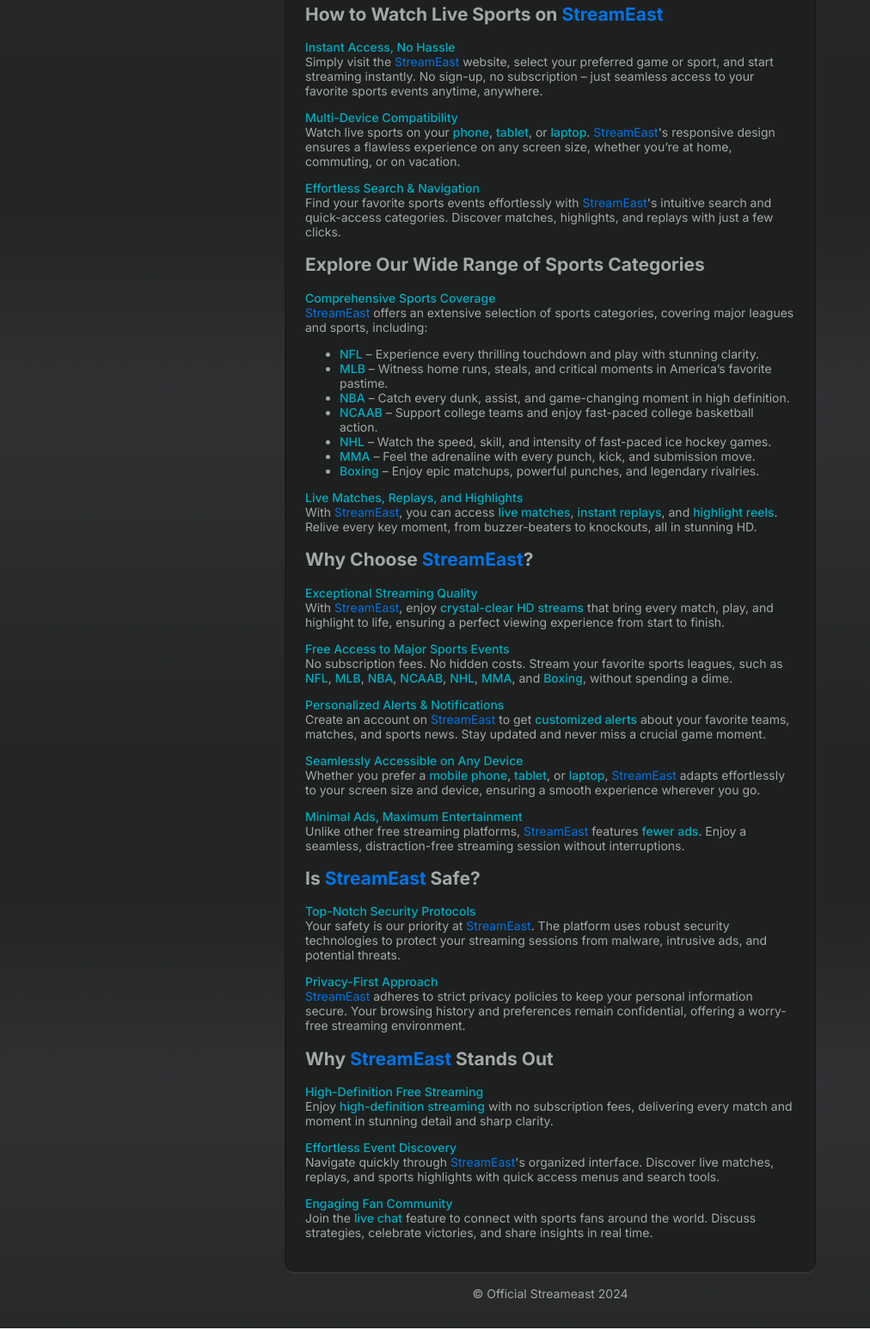
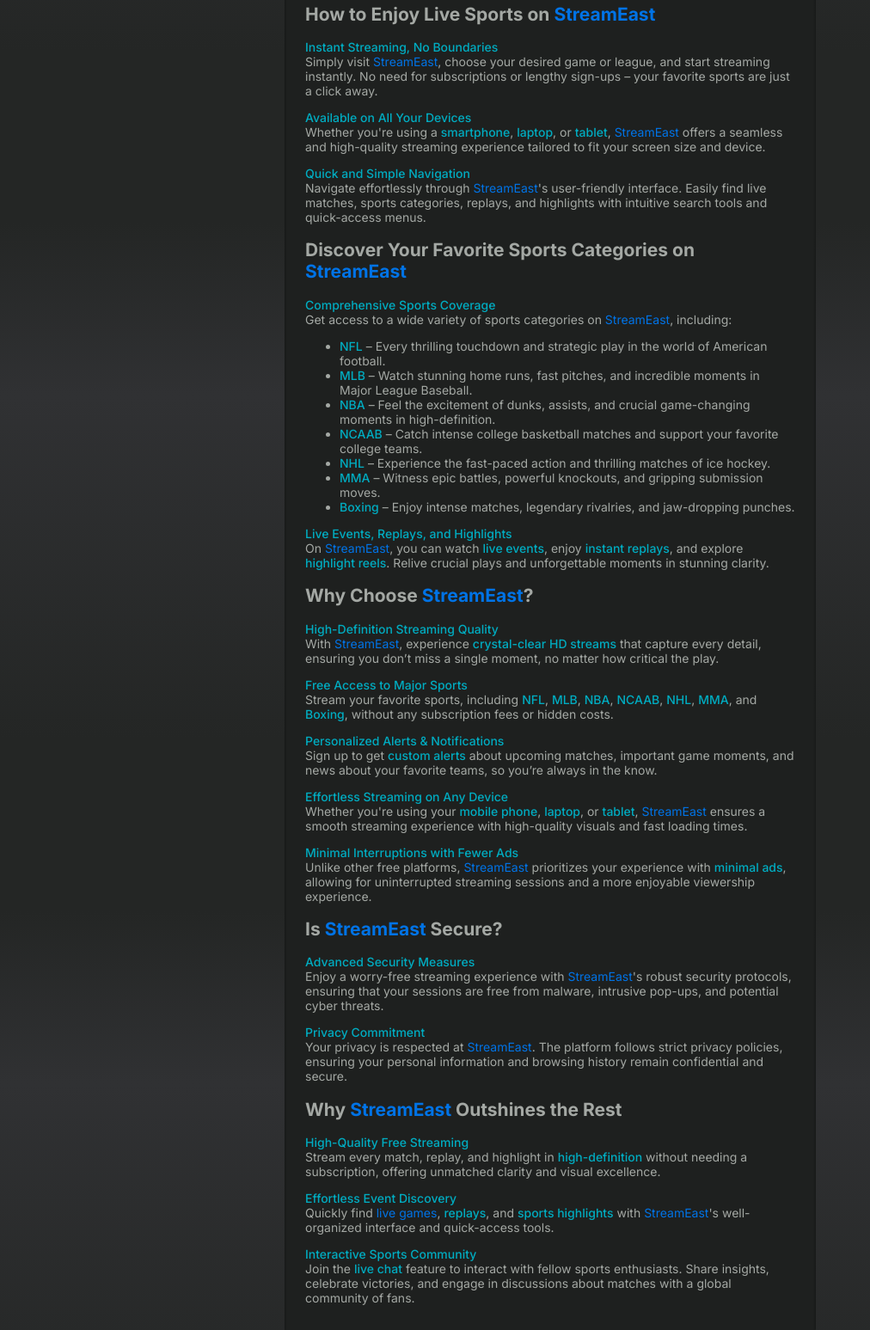
Before and after one commit to redecanais555/v2-streameast-v1-streameast-v1-streameast-v3, a plain HTML site: page index.html in a window 1280 px wide. Shown: the part 740-2287 px from the top of the page at 86% size, without its empty margins (0-1012 px from the left). Drawn offline with nearby package versions, Linux system fonts and the light colour scheme.

Commit message:
Update index.html

```diff
--- a/index.html
+++ b/index.html
@@ -77,50 +77,49 @@
 
 
 
-       <h2>How to Watch Live Sports on <span style="color: #0073e6;">StreamEast</span></h2>
-       <p><strong>Instant Access, No Hassle</strong><br />Simply visit the <span style="color: #0073e6;">StreamEast</span> website, select your preferred game or sport, and start streaming instantly. No sign-up, no subscription – just seamless access to your favorite sports events anytime, anywhere.</p>
+       <h2>How to Enjoy Live Sports on <span style="color: #0073e6;">StreamEast</span></h2>
+<p><strong>Instant Streaming, No Boundaries</strong><br />Simply visit <span style="color: #0073e6;">StreamEast</span>, choose your desired game or league, and start streaming instantly. No need for subscriptions or lengthy sign-ups – your favorite sports are just a click away.</p>
 
-       <p><strong>Multi-Device Compatibility</strong><br />Watch live sports on your <strong>phone</strong>, <strong>tablet</strong>, or <strong>laptop</strong>. <span style="color: #0073e6;">StreamEast</span>'s responsive design ensures a flawless experience on any screen size, whether you’re at home, commuting, or on vacation.</p>
+<p><strong>Available on All Your Devices</strong><br />Whether you're using a <strong>smartphone</strong>, <strong>laptop</strong>, or <strong>tablet</strong>, <span style="color: #0073e6;">StreamEast</span> offers a seamless and high-quality streaming experience tailored to fit your screen size and device.</p>
 
-       <p><strong>Effortless Search & Navigation</strong><br />Find your favorite sports events effortlessly with <span style="color: #0073e6;">StreamEast</span>'s intuitive search and quick-access categories. Discover matches, highlights, and replays with just a few clicks.</p>
+<p><strong>Quick and Simple Navigation</strong><br />Navigate effortlessly through <span style="color: #0073e6;">StreamEast</span>'s user-friendly interface. Easily find live matches, sports categories, replays, and highlights with intuitive search tools and quick-access menus.</p>
 
-       <h2>Explore Our Wide Range of Sports Categories</h2>
-       <p><strong>Comprehensive Sports Coverage</strong><br /><span style="color: #0073e6;">StreamEast</span> offers an extensive selection of sports categories, covering major leagues and sports, including:</p>
-       <ul>
-           <li><strong>NFL</strong> – Experience every thrilling touchdown and play with stunning clarity.</li>
-           <li><strong>MLB</strong> – Witness home runs, steals, and critical moments in America’s favorite pastime.</li>
-           <li><strong>NBA</strong> – Catch every dunk, assist, and game-changing moment in high definition.</li>
-           <li><strong>NCAAB</strong> – Support college teams and enjoy fast-paced college basketball action.</li>
-           <li><strong>NHL</strong> – Watch the speed, skill, and intensity of fast-paced ice hockey games.</li>
-           <li><strong>MMA</strong> – Feel the adrenaline with every punch, kick, and submission move.</li>
-           <li><strong>Boxing</strong> – Enjoy epic matchups, powerful punches, and legendary rivalries.</li>
-       </ul>
+<h2>Discover Your Favorite Sports Categories on <span style="color: #0073e6;">StreamEast</span></h2>
+<p><strong>Comprehensive Sports Coverage</strong><br />Get access to a wide variety of sports categories on <span style="color: #0073e6;">StreamEast</span>, including:</p>
+<ul>
+    <li><strong>NFL</strong> – Every thrilling touchdown and strategic play in the world of American football.</li>
+    <li><strong>MLB</strong> – Watch stunning home runs, fast pitches, and incredible moments in Major League Baseball.</li>
+    <li><strong>NBA</strong> – Feel the excitement of dunks, assists, and crucial game-changing moments in high-definition.</li>
+    <li><strong>NCAAB</strong> – Catch intense college basketball matches and support your favorite college teams.</li>
+    <li><strong>NHL</strong> – Experience the fast-paced action and thrilling matches of ice hockey.</li>
+    <li><strong>MMA</strong> – Witness epic battles, powerful knockouts, and gripping submission moves.</li>
+    <li><strong>Boxing</strong> – Enjoy intense matches, legendary rivalries, and jaw-dropping punches.</li>
+</ul>
 
-       <p><strong>Live Matches, Replays, and Highlights</strong><br />With <span style="color: #0073e6;">StreamEast</span>, you can access <strong>live matches</strong>, <strong>instant replays</strong>, and <strong>highlight reels</strong>. Relive every key moment, from buzzer-beaters to knockouts, all in stunning HD.</p>
+<p><strong>Live Events, Replays, and Highlights</strong><br />On <span style="color: #0073e6;">StreamEast</span>, you can watch <strong>live events</strong>, enjoy <strong>instant replays</strong>, and explore <strong>highlight reels</strong>. Relive crucial plays and unforgettable moments in stunning clarity.</p>
 
-       <h2>Why Choose <span style="color: #0073e6;">StreamEast</span>?</h2>
-       <p><strong>Exceptional Streaming Quality</strong><br />With <span style="color: #0073e6;">StreamEast</span>, enjoy <strong>crystal-clear HD streams</strong> that bring every match, play, and highlight to life, ensuring a perfect viewing experience from start to finish.</p>
+<h2>Why Choose <span style="color: #0073e6;">StreamEast</span>?</h2>
+<p><strong>High-Definition Streaming Quality</strong><br />With <span style="color: #0073e6;">StreamEast</span>, experience <strong>crystal-clear HD streams</strong> that capture every detail, ensuring you don’t miss a single moment, no matter how critical the play.</p>
 
-       <p><strong>Free Access to Major Sports Events</strong><br />No subscription fees. No hidden costs. Stream your favorite sports leagues, such as <strong>NFL</strong>, <strong>MLB</strong>, <strong>NBA</strong>, <strong>NCAAB</strong>, <strong>NHL</strong>, <strong>MMA</strong>, and <strong>Boxing</strong>, without spending a dime.</p>
+<p><strong>Free Access to Major Sports</strong><br />Stream your favorite sports, including <strong>NFL</strong>, <strong>MLB</strong>, <strong>NBA</strong>, <strong>NCAAB</strong>, <strong>NHL</strong>, <strong>MMA</strong>, and <strong>Boxing</strong>, without any subscription fees or hidden costs.</p>
 
-       <p><strong>Personalized Alerts & Notifications</strong><br />Create an account on <span style="color: #0073e6;">StreamEast</span> to get <strong>customized alerts</strong> about your favorite teams, matches, and sports news. Stay updated and never miss a crucial game moment.</p>
+<p><strong>Personalized Alerts & Notifications</strong><br />Sign up to get <strong>custom alerts</strong> about upcoming matches, important game moments, and news about your favorite teams, so you’re always in the know.</p>
 
-       <p><strong>Seamlessly Accessible on Any Device</strong><br />Whether you prefer a <strong>mobile phone</strong>, <strong>tablet</strong>, or <strong>laptop</strong>, <span style="color: #0073e6;">StreamEast</span> adapts effortlessly to your screen size and device, ensuring a smooth experience wherever you go.</p>
+<p><strong>Effortless Streaming on Any Device</strong><br />Whether you're using your <strong>mobile phone</strong>, <strong>laptop</strong>, or <strong>tablet</strong>, <span style="color: #0073e6;">StreamEast</span> ensures a smooth streaming experience with high-quality visuals and fast loading times.</p>
 
-       <p><strong>Minimal Ads, Maximum Entertainment</strong><br />Unlike other free streaming platforms, <span style="color: #0073e6;">StreamEast</span> features <strong>fewer ads</strong>. Enjoy a seamless, distraction-free streaming session without interruptions.</p>
+<p><strong>Minimal Interruptions with Fewer Ads</strong><br />Unlike other free platforms, <span style="color: #0073e6;">StreamEast</span> prioritizes your experience with <strong>minimal ads</strong>, allowing for uninterrupted streaming sessions and a more enjoyable viewership experience.</p>
 
-       <h2>Is <span style="color: #0073e6;">StreamEast</span> Safe?</h2>
-       <p><strong>Top-Notch Security Protocols</strong><br />Your safety is our priority at <span style="color: #0073e6;">StreamEast</span>. The platform uses robust security technologies to protect your streaming sessions from malware, intrusive ads, and potential threats.</p>
+<h2>Is <span style="color: #0073e6;">StreamEast</span> Secure?</h2>
+<p><strong>Advanced Security Measures</strong><br />Enjoy a worry-free streaming experience with <span style="color: #0073e6;">StreamEast</span>'s robust security protocols, ensuring that your sessions are free from malware, intrusive pop-ups, and potential cyber threats.</p>
 
-       <p><strong>Privacy-First Approach</strong><br /><span style="color: #0073e6;">StreamEast</span> adheres to strict privacy policies to keep your personal information secure. Your browsing history and preferences remain confidential, offering a worry-free streaming environment.</p>
+<p><strong>Privacy Commitment</strong><br />Your privacy is respected at <span style="color: #0073e6;">StreamEast</span>. The platform follows strict privacy policies, ensuring your personal information and browsing history remain confidential and secure.</p>
 
-       <h2>Why <span style="color: #0073e6;">StreamEast</span> Stands Out</h2>
-       <p><strong>High-Definition Free Streaming</strong><br />Enjoy <strong>high-definition streaming</strong> with no subscription fees, delivering every match and moment in stunning detail and sharp clarity.</p>
+<h2>Why <span style="color: #0073e6;">StreamEast</span> Outshines the Rest</h2>
+<p><strong>High-Quality Free Streaming</strong><br />Stream every match, replay, and highlight in <strong>high-definition</strong> without needing a subscription, offering unmatched clarity and visual excellence.</p>
 
-       <p><strong>Effortless Event Discovery</strong><br />Navigate quickly through <span style="color: #0073e6;">StreamEast</span>'s organized interface. Discover live matches, replays, and sports highlights with quick access menus and search tools.</p>
+<p><strong>Effortless Event Discovery</strong><br />Quickly find <span style="color: #0073e6;">live games</span>, <strong>replays</strong>, and <strong>sports highlights</strong> with <span style="color: #0073e6;">StreamEast</span>'s well-organized interface and quick-access tools.</p>
 
-       <p><strong>Engaging Fan Community</strong><br />Join the <strong>live chat</strong> feature to connect with sports fans around the world. Discuss strategies, celebrate victories, and share insights in real time.</p>
-
+<p><strong>Interactive Sports Community</strong><br />Join the <strong>live chat</strong> feature to interact with fellow sports enthusiasts. Share insights, celebrate victories, and engage in discussions about matches with a global community of fans.</p>
 
 
 
```
